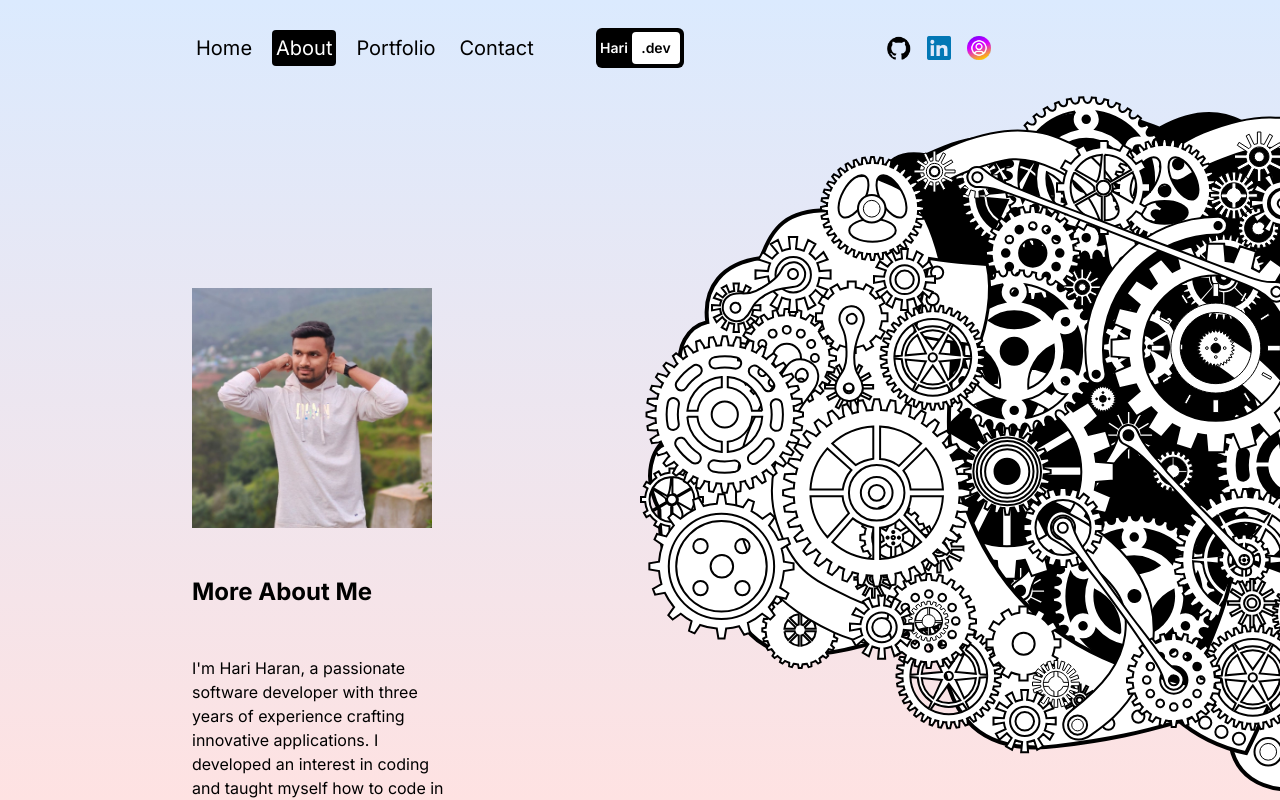
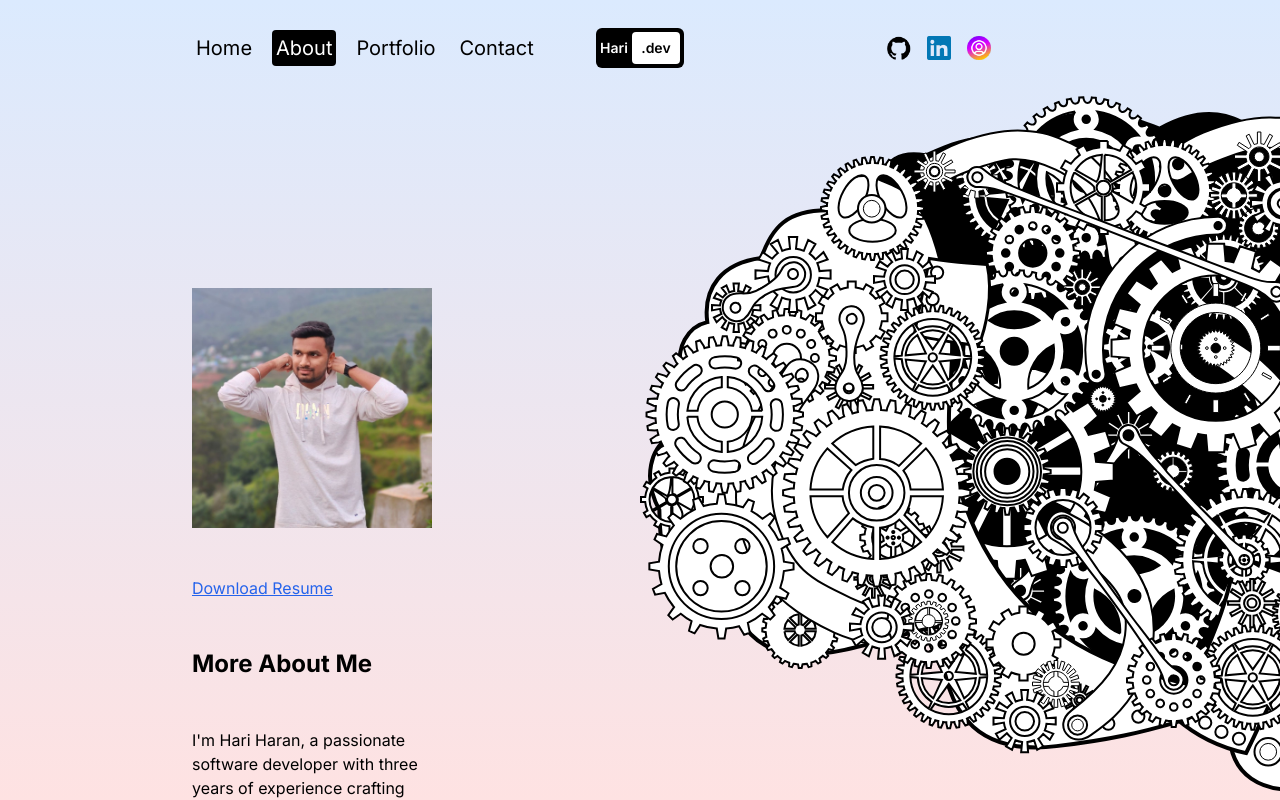
Before and after one commit to dynamic-hari/next-animated-portfolio, a Next.js app: page /about in a window 1280 px wide. Built offline with nearby package versions, Linux system fonts and the light colour scheme.

Commit message:
Updated About Page

```diff
--- a/src/app/about/page.tsx
+++ b/src/app/about/page.tsx
@@ -4,6 +4,7 @@ import { motion, useInView, useScroll } from "framer-motion";
 import Image from "next/image";
 import { useRef } from "react";
 import { skillsList } from "../../data/data";
+import Link from "next/link";
 
 const AboutPage = () => {
   const containerRef = useRef(null);
@@ -34,6 +35,18 @@ const AboutPage = () => {
           <div className="flex flex-col gap-12 justify-center">
             {/* BIOGRAPHY IMAGE */}
             <Image src="/biography.jpg" alt="" width={240} height={240} />
+            {/* Resume */}
+            <Link
+              href="/HariHaran_Resume.pdf"
+              target="_blank"
+              locale={false}
+              rel="noopener noreferrer"
+              download
+            >
+              <p className="underline text-blue-600 hover:text-blue-800 visited:text-purple-600">
+                Download Resume
+              </p>
+            </Link>
             {/* BIOGRAPHY TITLE */}
             <h1 className="font-bold text-2xl">More About Me</h1>
             {/* BIOGRAPHY DESC */}
```
Also changed, not shown: 1 other file (tests, documents, lock files or other folders).
